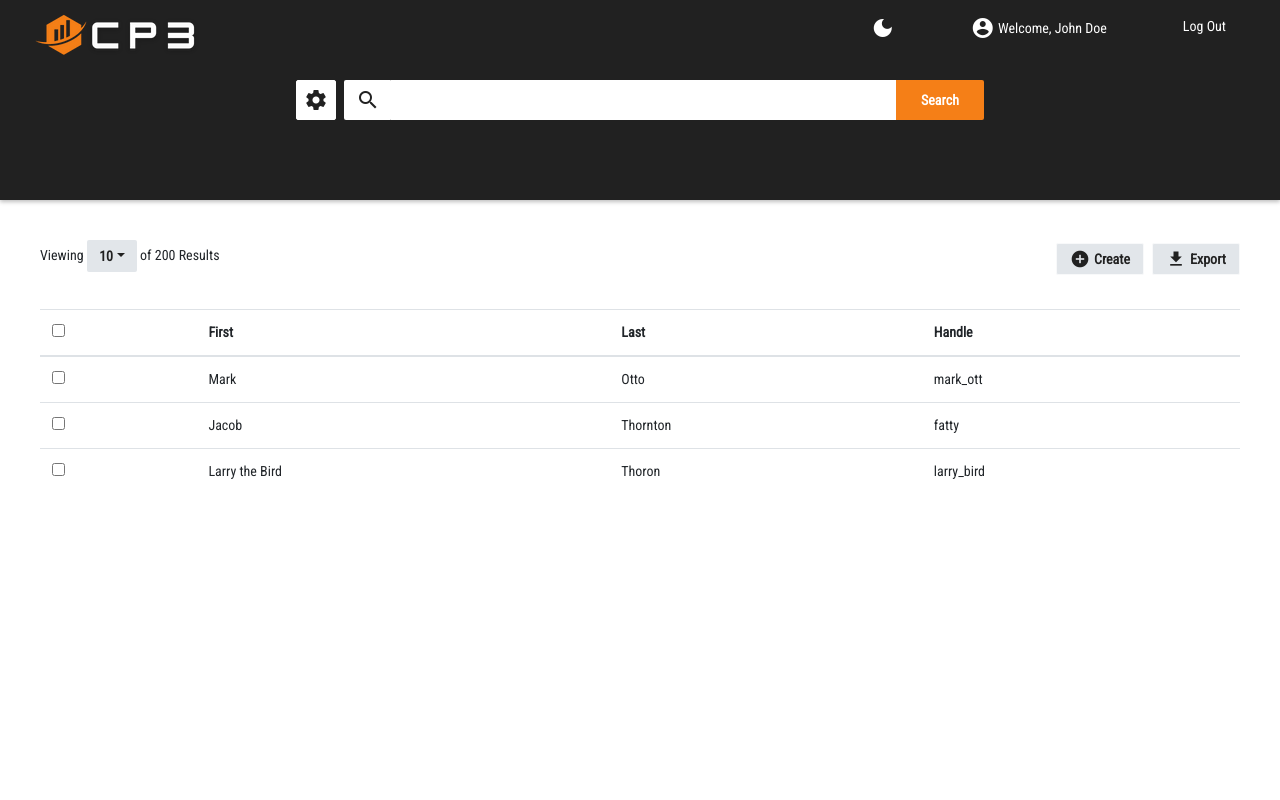
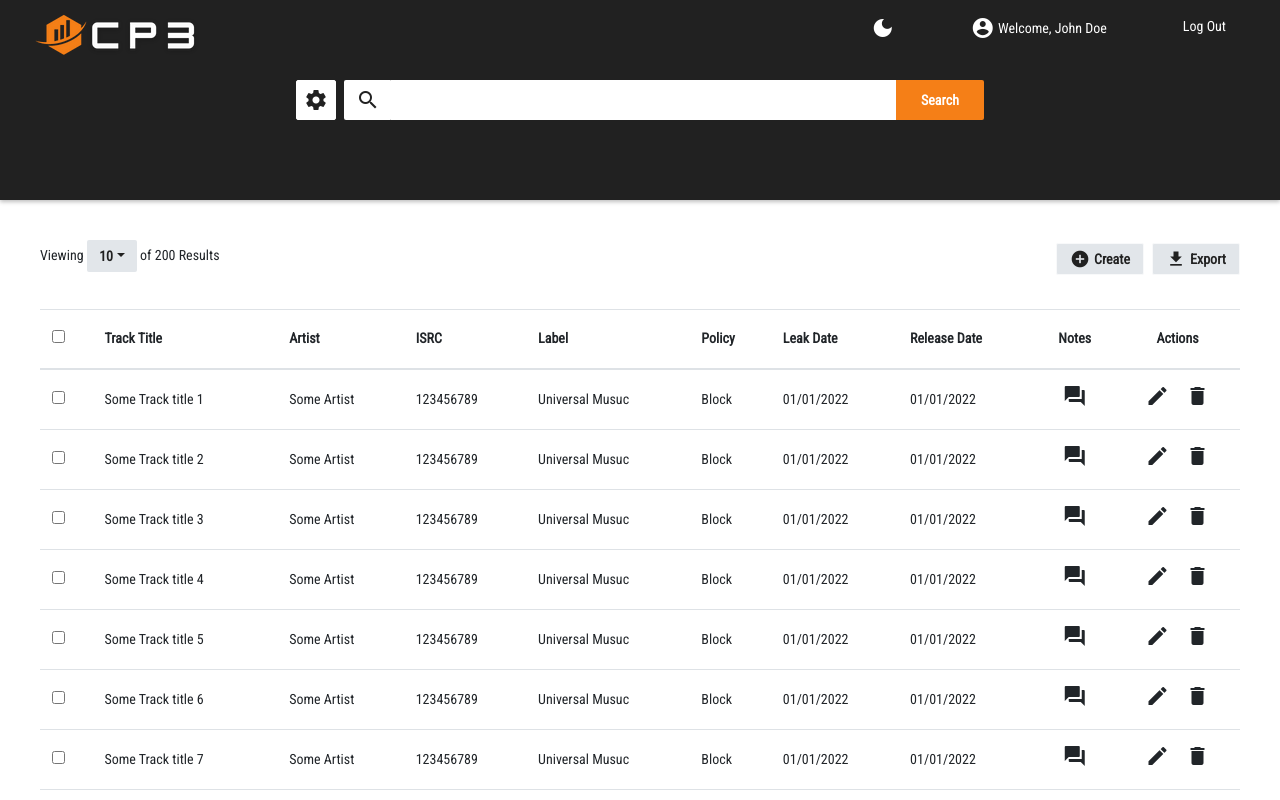
Before and after one commit to radik909/cp3-bootstrap, a React (Create React App) app: page / in a window 1280 px wide. Shown: the top 800 px of the page. Built offline with nearby package versions, Linux system fonts and the light colour scheme.

Commit message:
Table - as in figma

```diff
--- a/src/App.js
+++ b/src/App.js
@@ -90,44 +90,53 @@ export default function App() {
             </button>
           </div>
         </div>
+        <div class="table-responsive">
           <table className="table table-hover">
             <thead>
               <tr>
                 <th>
                   <input type="checkbox" />
                 </th>
-              <th scope="col">First</th>
-              <th scope="col">Last</th>
-              <th scope="col">Handle</th>
+                <th scope="col">Track Title</th>
+                <th scope="col">Artist</th>
+                <th scope="col">ISRC</th>
+                <th scope="col">Label</th>
+                <th scope="col">Policy</th>
+                <th scope="col">Leak Date</th>
+                <th scope="col">Release Date</th>
+                <th className="icon-action" scope="col">
+                  Notes
+                </th>
+                <th className="icon-action" scope="col">
+                  Actions
+                </th>
               </tr>
             </thead>
             <tbody>
-            <tr>
+              {[1, 2, 3, 4, 5, 6, 7, 8, 9, 10].map((item) => (
+                <tr key={item}>
                   <td>
                     <input type="checkbox" />
                   </td>
-              <td>Mark</td>
-              <td>Otto</td>
-              <td>mark_ott</td>
+                  <td>Some Track title {item}</td>
+                  <td>Some Artist</td>
+                  <td>123456789</td>
+                  <td>Universal Musuc</td>
+                  <td>Block</td>
+                  <td>01/01/2022</td>
+                  <td>01/01/2022</td>
+                  <td className="icon-action">
+                    <span className="material-icons">question_answer</span>
+                  </td>
+                  <td className="icon-action">
+                    <span className="material-icons">edit</span>
+                    <span className="material-icons ml-3">delete</span>
+                  </td>
                 </tr>
-            <tr>
-              <td>
-                <input type="checkbox" />
-              </td>
-              <td>Jacob</td>
-              <td>Thornton</td>
-              <td>fatty</td>
-            </tr>
-            <tr>
-              <td>
-                <input type="checkbox" />
-              </td>
-              <td>Larry the Bird</td>
-              <td>Thoron</td>
-              <td>larry_bird</td>
-            </tr>
+              ))}
             </tbody>
           </table>
+        </div>
       </main>
     </div>
   );
--- a/src/index.css
+++ b/src/index.css
@@ -147,3 +147,14 @@ input[type="text"]:focus {
 .page-count > .heading {
   display: inline-block;
 }
+.table thead th {
+  height: 60px;
+  vertical-align: middle;
+}
+.table tbody td {
+  height: 60px;
+  vertical-align: middle;
+}
+.icon-action {
+  text-align: center;
+}
```
Lines whose indentation alone changed are shown as unchanged.
